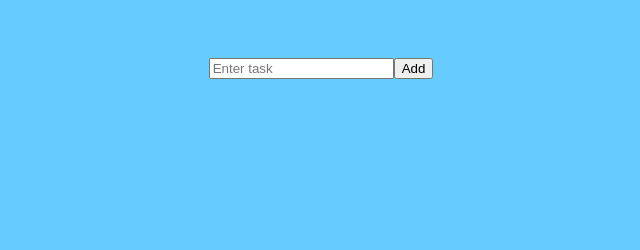
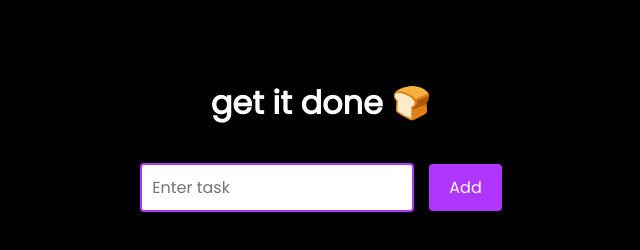
Before and after one commit to binita-g/todo-app, a React app in the folder react-todo-app/: page / in a window 1280 px wide. Shown: the whole page, without its empty margins (319-959 px from the left). Built offline with nearby package versions, Linux system fonts and the light colour scheme.

Commit message:
Add styling and h1 for the todo list items

```diff
--- a/react-todo-app/public/index.html
+++ b/react-todo-app/public/index.html
@@ -1,10 +1,12 @@
 <!doctype html>
 <html lang="en">
   <head>
+    <link href='https://fonts.googleapis.com/css?family=Poppins' rel='stylesheet'>
     <title>Todo List</title>
   </head>
   <body>
-    <div id="container">
+    <h1>get it done 🍞</h1>
+    <div id="todoContainer">
     </div>
   </body>
 </html>
--- a/react-todo-app/src/TodoItems.js
+++ b/react-todo-app/src/TodoItems.js
@@ -10,6 +10,7 @@ class TodoItems extends Component {
     var todoEntries = this.props.entries;
     var listItems = todoEntries.map(this.createTasks);
 
+    // Render each list item in a list.
     return (
       <ul className="taskList">
           {listItems}
--- /dev/null
+++ b/react-todo-app/src/TodoList.css
@@ -0,0 +1,47 @@
+h1 {
+    text-align: center;
+}
+
+.todoList .inputField input {
+    padding: 10px;
+    border: 2px solid #af36ff;
+    border-radius: 4px;
+    width: 250px;
+    font-family: 'Poppins';
+    font-size: 16px;
+}
+
+.todoList .inputField #addButton {
+    padding: 11px 20px 11px 20px;
+    margin: 15px 0px 15px 15px;
+    background-color: #af36ff;
+    border-style: none;
+    border-radius: 4px;
+    font-family: 'Poppins';
+    font-size: 16px;
+    color: #ffffff;
+}
+
+.todoList .inputField #addButton:hover {
+    background-color: #bb5ef8;
+    border: 2px solid #ffffff;
+    cursor: pointer;
+}
+
+.todoList .inputField {
+    list-style: none;
+    padding-right: 0px;
+}
+
+.todoList .taskList li {
+    color: #000000;
+    background-color: rgba(255, 255, 255, 0.8);
+    padding: 15px;
+    margin-bottom: 15px;
+    border-radius: 5px;
+    list-style: none;
+}
+
+ul.taskList {
+    padding: 0px;
+}
--- a/react-todo-app/src/TodoList.js
+++ b/react-todo-app/src/TodoList.js
@@ -1,5 +1,6 @@
 import React, { Component } from "react";
 import TodoItems from "./TodoItems";
+import "./TodoList.css";
 
 export class TodoList extends Component {
 constructor(props) {
@@ -39,13 +40,13 @@ constructor(props) {
 
   render() {
     return (
-      <div className="todoListMain">
-        <div className="header">
+      <div className="todoList">
+        <div className="inputField">
           <form onSubmit={this.addTask}>
             <input ref={(c) => this._inputElement = c}
                 placeholder="Enter task">
             </input>
-            <button type="submit">Add</button>
+            <button type="submit" id="addButton">Add</button>
           </form>
         </div>
 
--- a/react-todo-app/src/index.css
+++ b/react-todo-app/src/index.css
@@ -1,10 +1,11 @@
 body {
     padding: 50px;
-    background-color: #66CCFF;
-    font-family: sans-serif;
+    background-color: #000000;
+    font-family: 'Poppins';
+    color: #ffffff;
 }
 
-#container {
+#todoContainer {
     display: flex;
     justify-content: center;
 }
--- a/react-todo-app/src/index.js
+++ b/react-todo-app/src/index.js
@@ -3,7 +3,7 @@ import * as ReactDOM from 'react-dom/client';
 import "./index.css";
 import TodoList from "./TodoList";
 
-var destination = document.querySelector("#container");
+var destination = document.querySelector("#todoContainer");
 
 const root = ReactDOM.createRoot(
     destination
```
